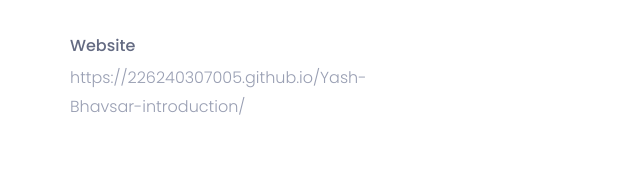
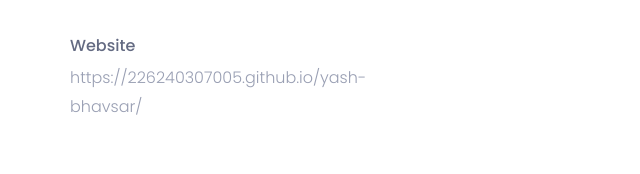
Before and after one commit to 226240307005/yash-bhavsar, a plain HTML site: page index.html in a window 1280 px wide. Shown: the part 1506-1680 px from the top of the page, 0-640 px from the left. Drawn offline with nearby package versions, Linux system fonts and the light colour scheme.

Commit message:
Update index.html

```diff
--- a/index.html
+++ b/index.html
@@ -149,7 +149,7 @@
 									<div class="col-sm-6">
 										<div class="single-about-add-info">
 											<h3>website</h3>
-											<p>https://226240307005.github.io/Yash-Bhavsar-introduction/</p>
+											<p>https://226240307005.github.io/yash-bhavsar/</p>
 										</div>
 									</div>
 								</div>
@@ -647,7 +647,7 @@ I am pursuing my 10th standard at Navibai Ramji Ashram (NRA Vidhyalaya). I quali
 										</div>
 										<div class="single-contact-add-info">
 											<h3>website</h3>
-											<p>https://226240307005.github.io/Yash-Bhavsar-introduction/</p>
+											<p>https://226240307005.github.io/yash-bhavsar/</p>
 										</div>
 									</div>
 								</div><!--/.contact-adress-->
```
